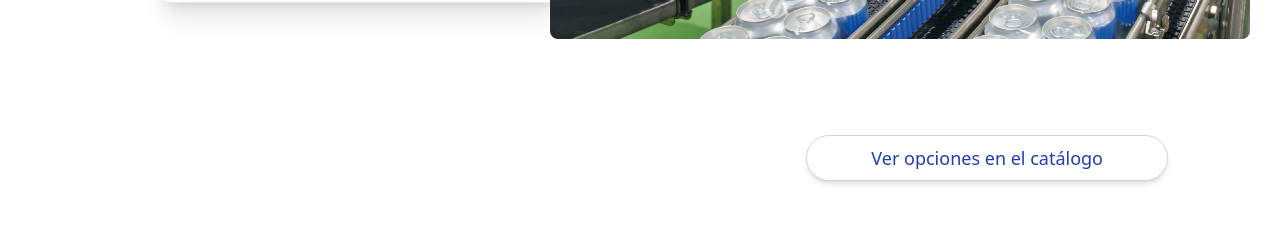
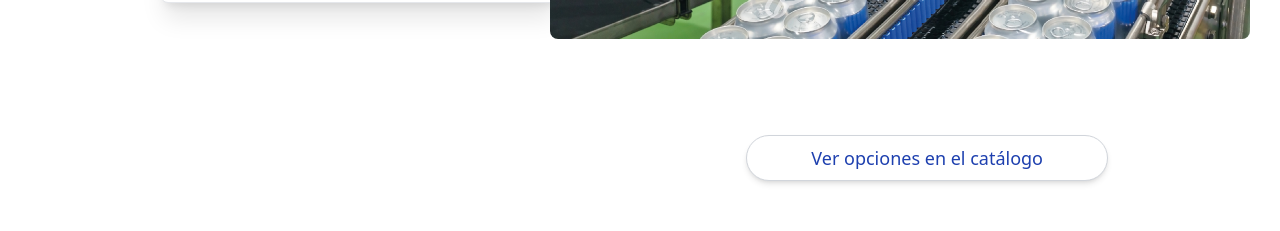
Before and after one commit to Bernabe-Fernandez/pagina_obs, a React (Vite) app: page /productos/bandas in a window 1280 px wide. Shown: the part 3000-3231 px from the top of the page. Built offline with nearby package versions, Linux system fonts and the light colour scheme.

Commit message:
se ajustaron cambios en las plantillas el boton, e industrias

```diff
--- a/src/components/Botones/BotonCatalogo.tsx
+++ b/src/components/Botones/BotonCatalogo.tsx
@@ -1,12 +1,11 @@
-
 export default function BotonCatalogo() {
   return (
-    <div className="flex justify-end mt-24 translate-x-12">
-        <button
-            className="px-16 py-2 bg-white text-blue-800 rounded-full border border-gray-300 shadow-md font-medium text-lg transition-colors duration-200 hover:bg-blue-900 hover:text-white"
-        >
-            Ver opciones en el catálogo
-        </button>
+    <div className="w-3/4 mx-auto flex justify-end mt-24 pr-3">
+      <button
+        className="px-16 py-2 bg-white text-blue-800 rounded-full border border-gray-300 shadow-md font-medium text-lg transition-colors duration-200 hover:bg-blue-900 hover:text-white"
+      >
+        Ver opciones en el catálogo
+      </button>
     </div>
-  )
+  );
 }
--- a/src/components/productos/Tipos.tsx
+++ b/src/components/productos/Tipos.tsx
@@ -47,12 +47,16 @@ export default function Tipos({ tituloTipo, subtituloTipo, tipos, condiciones, t
                   </div>
                 ))}
             </div>
-
-            {/*  Botón agregado al final */}
-            <BotonCatalogo />
           </>
         )}
+
       </div>
+
+      {/* Mostrar botón SOLO cuando NO sea TipoViewTwo */}
+      {!(tipo === "proyectos" || tipo === "transportadores") && (
+        <BotonCatalogo />
+      )}
+
     </section>
   );
 }
--- a/src/views/subpages/ProductoPage.tsx
+++ b/src/views/subpages/ProductoPage.tsx
@@ -46,7 +46,7 @@ export default function BandasPage() {
       <Aplicacion aplicaciones={aplicaciones} tipo={tipo} aplicacionesTwo={aplicacionesViewTwo} />
       <Tipos tituloTipo={tituloTipo} subtituloTipo={subtituloTipo} tipos={tipos} condiciones={condiciones} tipo={tipo}/>
       {
-        (tipo != "transportadores" && tipo != "fabricacion") && (
+        (tipo != "transportadores" && tipo != "fabricacion" && tipo != "proyectos") && (
            <Industria tipo={tipo} industrias={industrias} />
         )
       }
```
